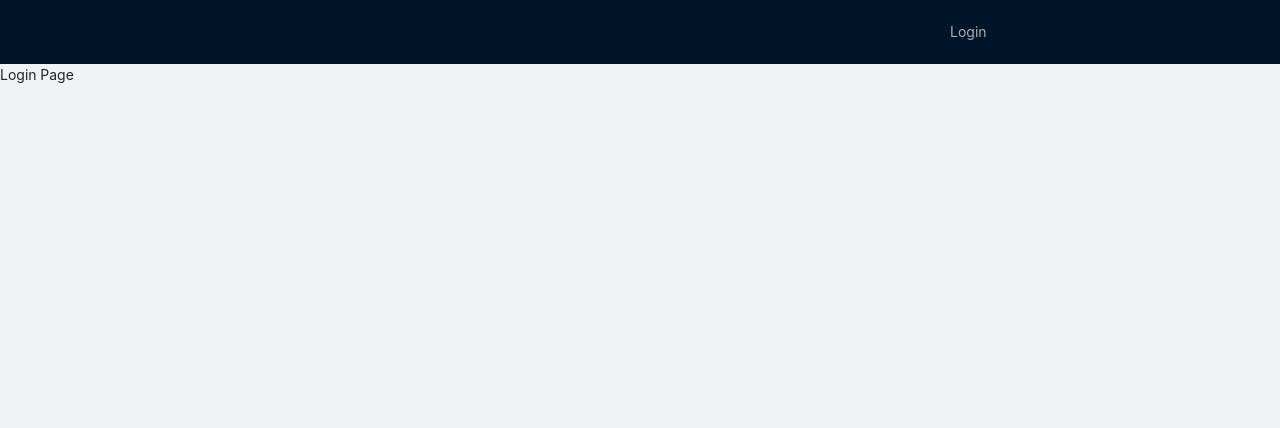
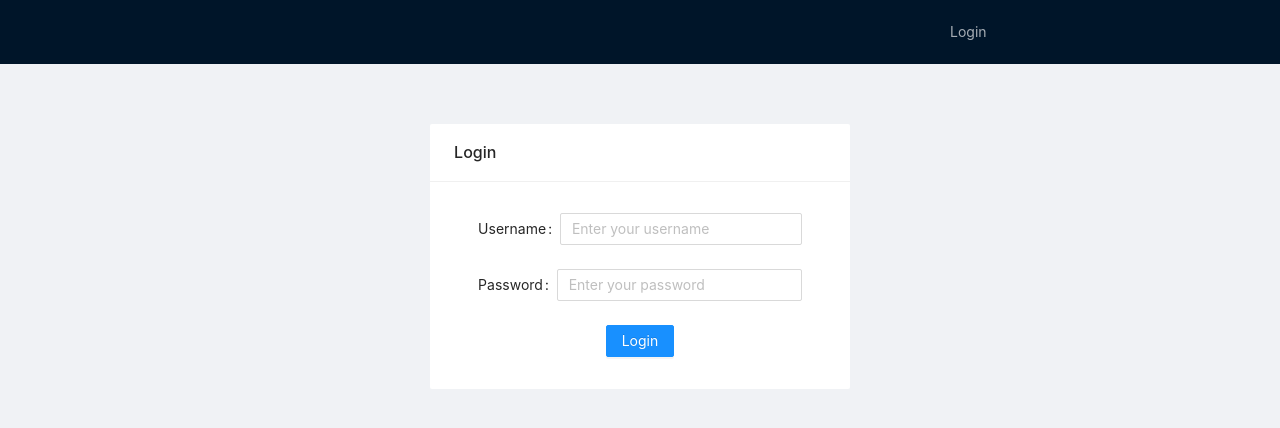
Before and after one commit to aliaks10/calendar, a React (Create React App) app: page /login in a window 1280 px wide. Shown: the top 428 px of the page. Built offline with nearby package versions, Linux system fonts and the light colour scheme.

Commit message:
added EventForm with username and password inputs

```diff
--- a/src/App.css
+++ b/src/App.css
@@ -11,3 +11,11 @@ body {
 .menu {
     flex-basis: 300px;
 }
+
+.card {
+    margin: 60px 0 10px;
+}
+
+.ant-card-body {
+    padding: 32px 48px 8px;
+}
--- /dev/null
+++ b/src/components/forms/LoginForm.tsx
@@ -0,0 +1,53 @@
+import React, {ChangeEvent, useState} from 'react';
+import {Button, Form, Input, Row} from "antd";
+
+const LoginForm = () => {
+    const [values, setValues] = useState({username: "", password: ""});
+
+    const handleChange = (e: ChangeEvent<HTMLInputElement>) => {
+        setValues(prevState => ({
+            ...prevState, [e.target.name]: e.target.value
+        }));
+    };
+
+    return (
+        <Form>
+            <Form.Item
+                label="Username"
+                name="username"
+            >
+                <Input
+                    type="text"
+                    name="username"
+                    placeholder="Enter your username"
+                    value={values.username}
+                    onChange={handleChange}
+                />
+            </Form.Item>
+            <Form.Item
+                label="Password"
+                name="password"
+            >
+                <Input
+                    type="password"
+                    name="password"
+                    placeholder="Enter your password"
+                    value={values.password}
+                    onChange={handleChange}
+                />
+            </Form.Item>
+            <Row justify="center">
+                <Form.Item>
+                    <Button
+                        type="primary"
+                        htmlType="submit"
+                    >
+                        Login
+                    </Button>
+                </Form.Item>
+            </Row>
+        </Form>
+    );
+};
+
+export default LoginForm;
--- a/src/components/pages/LoginPage.tsx
+++ b/src/components/pages/LoginPage.tsx
@@ -1,8 +1,22 @@
 import React, {FC} from 'react';
+import {Card, Row} from "antd";
+import {Navigate} from "react-router-dom";
+import PathConstants from "../../constants/PathConstants";
+import LoginForm from "../forms/LoginForm";
 
 const LoginPage: FC = () => {
+    const isAuth = false;
+
+    if(isAuth) {
+        return <Navigate to={`/${PathConstants.CALENDAR}`} replace />
+    }
+
     return (
-        <div>Login Page</div>
+        <Row justify="center" align="middle">
+            <Card className="card" title="Login" bordered={false}>
+                <LoginForm />
+            </Card>
+        </Row>
     );
 };
 
```
